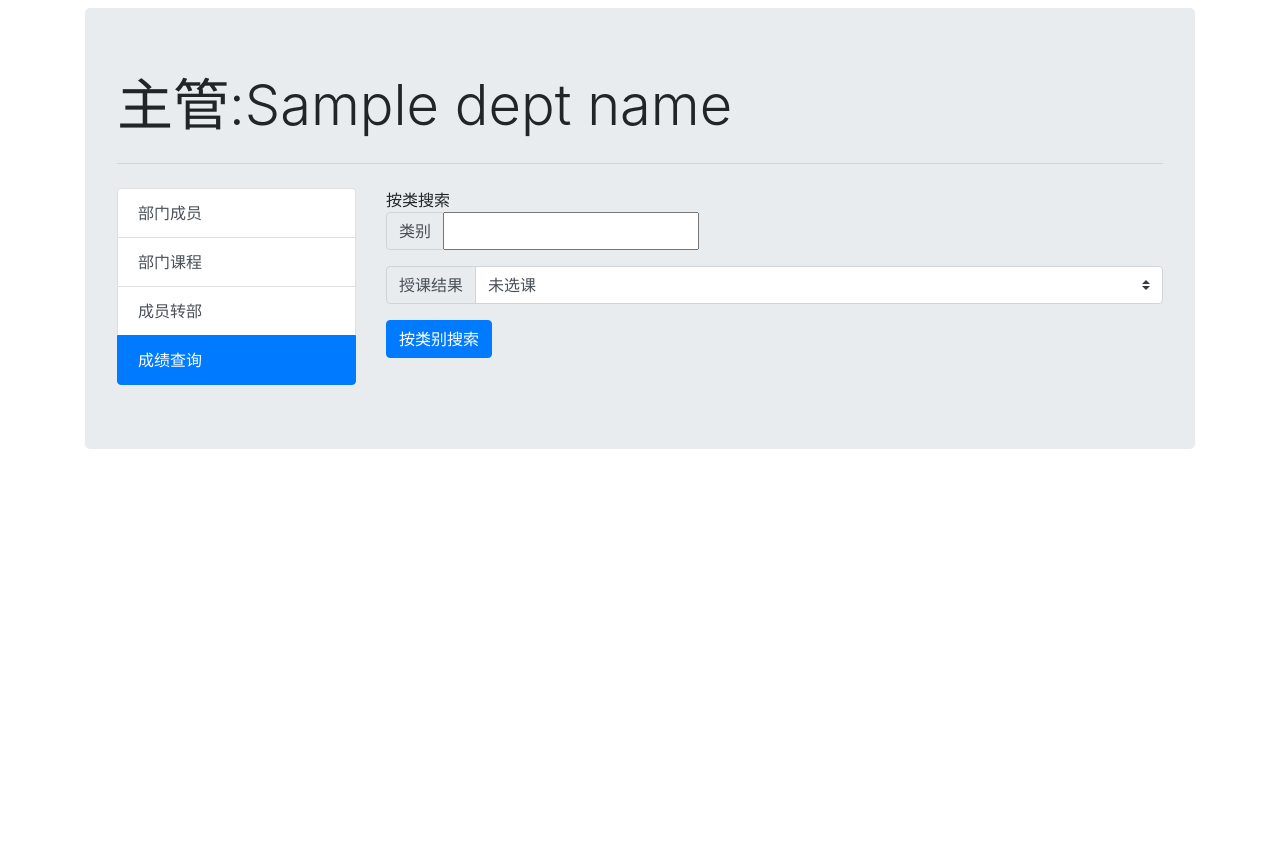
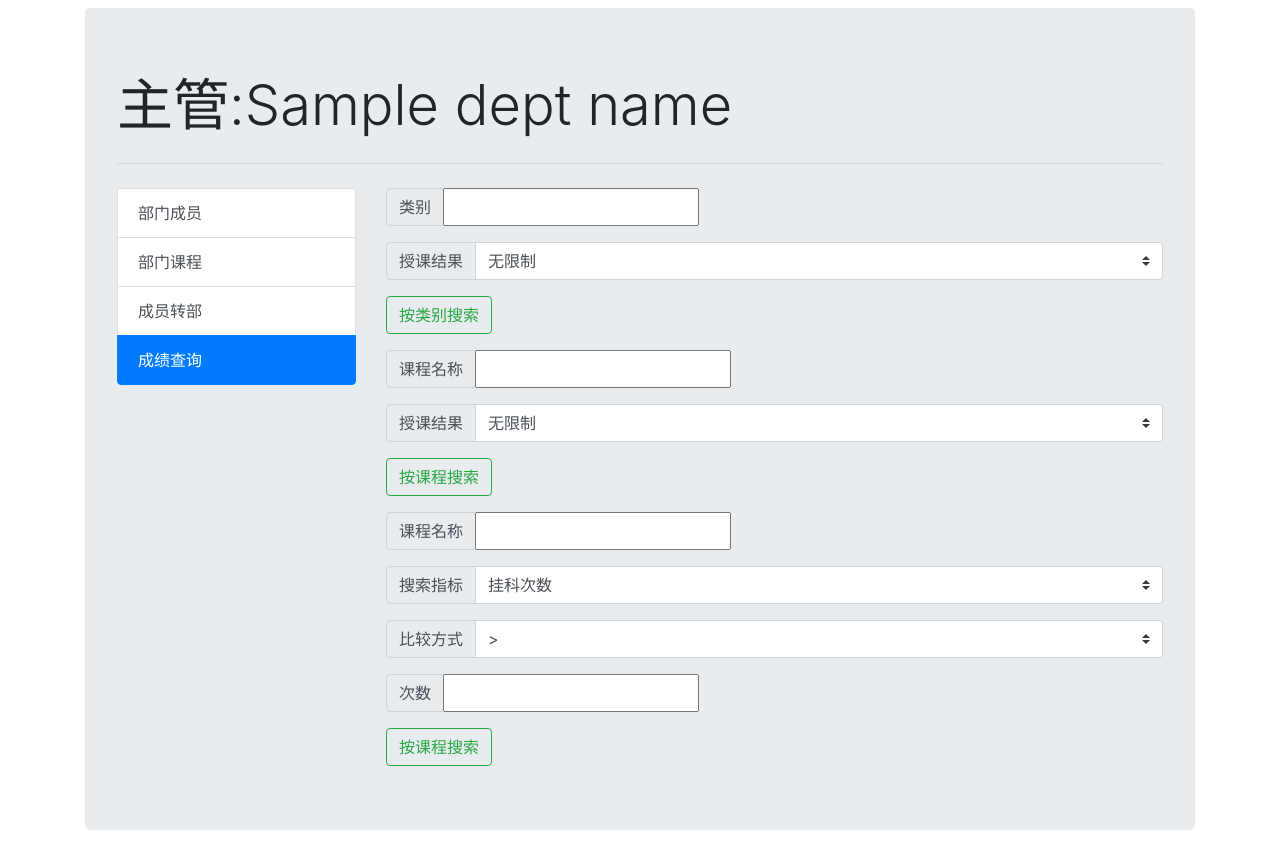
Before and after one commit to YC-Yuan/DataBaseDesign, a Python web app: template PJ/flask/templates/leader/leader.html in a window 1280 px wide, after a click on "成绩查询". Before the commit the page ends 449 px from the top, so only its background shows below. Run offline with Jinja, Linux system fonts and the light colour scheme; the template is opened without the code that fills it: most values are stand-ins (such as "Sample title", 1, 10 or a date in 2020); some libraries are stand-ins or nearby versions.

Commit message:
复杂搜索 done

```diff
--- a/PJ/flask/templates/leader/leader.html
+++ b/PJ/flask/templates/leader/leader.html
@@ -136,7 +136,7 @@
                          aria-labelledby="index-search"
                     >
                         <form action="{{ url_for('leader.search_by_category') }}" method="post"
-                              id="search-category-form">按类搜索
+                              id="search-category-form">
                             <div class="input-group mb-3">
                                 <div class="input-group-prepend">
                                     <label class="input-group-text">类别</label>
@@ -149,13 +149,71 @@
                                 </div>
                                 <select class="custom-select" name="evaluation">
                                     <option value="" selected>无限制</option>
-                                    <option value="通过" selected>通过</option>
-                                    <option value="未通过" selected>未通过</option>
-                                    <option value="未选课" selected>未选课</option>
+                                    <option value="通过">通过</option>
+                                    <option value="未通过">未通过</option>
+                                    <option value="未选课">未选课</option>
                                 </select>
                             </div>
                             <input type="hidden" name="dept_name" value="{{ dept_name }}">
-                            <button type="submit" class="btn btn-primary">按类别搜索</button>
+                            <button type="submit" class="btn btn-outline-success">按类别搜索</button>
+                        </form>
+                        <form action="{{ url_for('leader.search_by_course_name') }}" method="post" class="mt-3"
+                              id="search-category-form">
+                            <div class="input-group mb-3">
+                                <div class="input-group-prepend">
+                                    <label class="input-group-text">课程名称</label>
+                                </div>
+                                <input type="text" name="course_name">
+                            </div>
+                            <div class="input-group mb-3">
+                                <div class="input-group-prepend">
+                                    <label class="input-group-text">授课结果</label>
+                                </div>
+                                <select class="custom-select" name="evaluation">
+                                    <option value="" selected>无限制</option>
+                                    <option value="通过">通过</option>
+                                    <option value="未通过">未通过</option>
+                                    <option value="未选课">未选课</option>
+                                </select>
+                            </div>
+                            <input type="hidden" name="dept_name" value="{{ dept_name }}">
+                            <button type="submit" class="btn btn-outline-success">按课程搜索</button>
+                        </form>
+                        <form action="{{ url_for('leader.search_by_test') }}" method="post" class="mt-3"
+                              id="search-category-form">
+                            <div class="input-group mb-3">
+                                <div class="input-group-prepend">
+                                    <label class="input-group-text">课程名称</label>
+                                </div>
+                                <input type="text" name="course_name">
+                            </div>
+                            <div class="input-group mb-3">
+                                <div class="input-group-prepend">
+                                    <label class="input-group-text">搜索指标</label>
+                                </div>
+                                <select class="custom-select" name="is_fail">
+                                    <option value="fail" selected>挂科次数</option>
+                                    <option value="try">尝试次数</option>
+                                </select>
+                            </div>
+                            <div class="input-group mb-3">
+                                <div class="input-group-prepend">
+                                    <label class="input-group-text">比较方式</label>
+                                </div>
+                                <select class="custom-select" name="compare">
+                                    <option value="大于" selected>></option>
+                                    <option value="等于">=</option>
+                                    <option value="小于"><</option>
+                                </select>
+                            </div>
+                            <div class="input-group mb-3">
+                                <div class="input-group-prepend">
+                                    <label class="input-group-text">次数</label>
+                                </div>
+                                <input type="number" name="num">
+                            </div>
+                            <input type="hidden" name="dept_name" value="{{ dept_name }}">
+                            <button type="submit" class="btn btn-outline-success">按课程搜索</button>
                         </form>
                     </div>
                 </div>
```
Also changed, not shown: PJ/flask/dao/dao_staff.py (+4 -4 lines), PJ/flask/modules/leader.py (+24 -5 lines).
